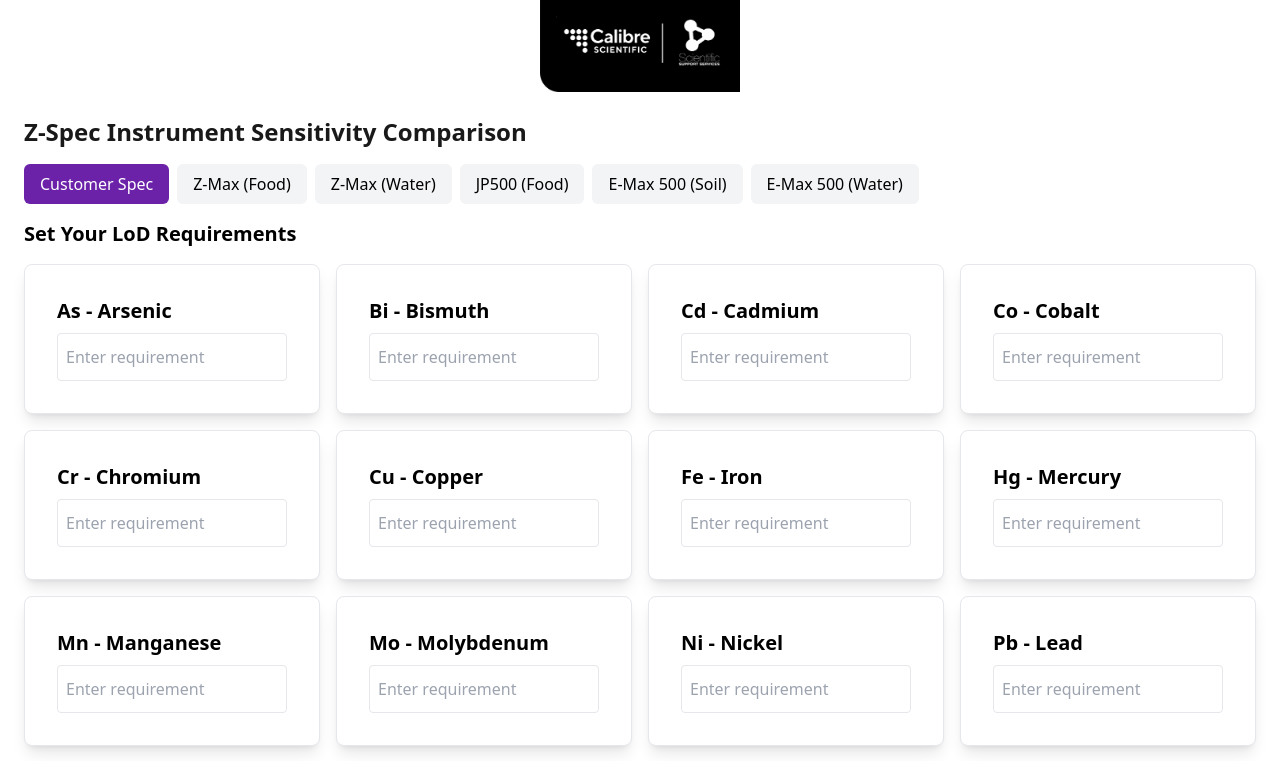
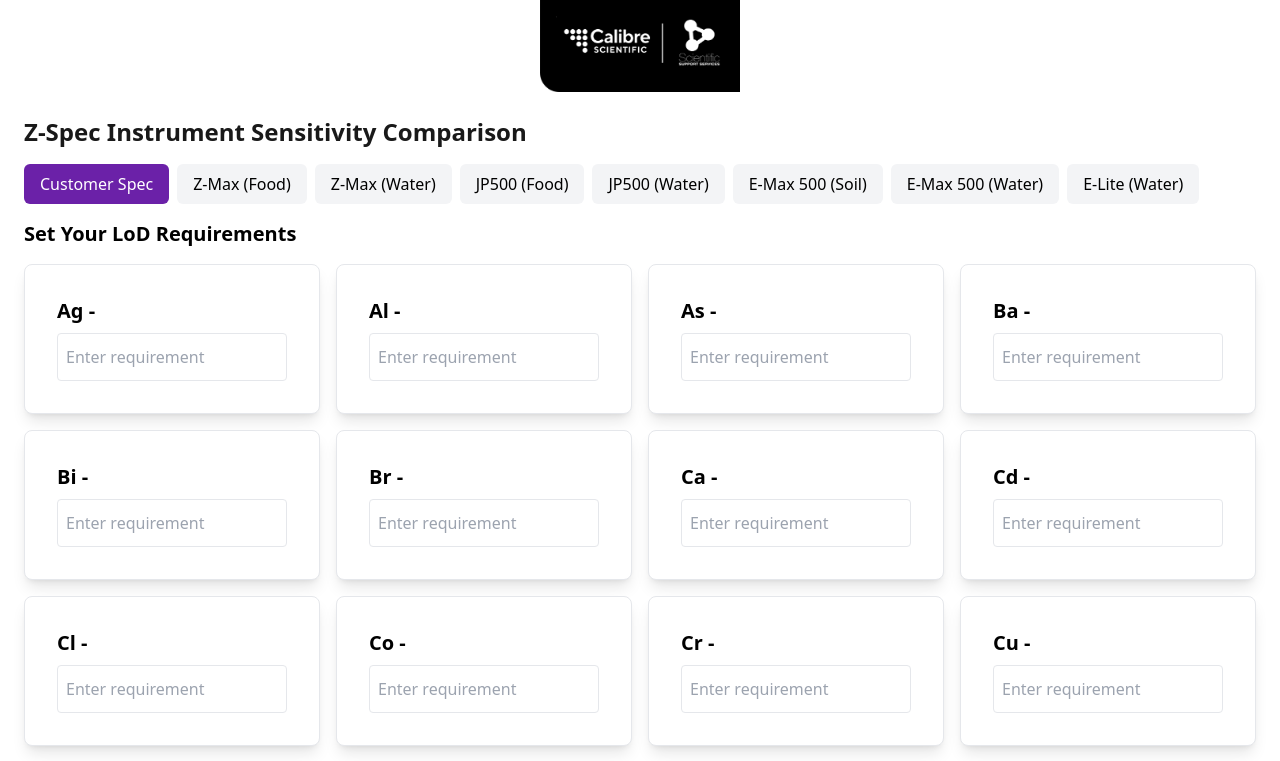
Before and after one commit to SSSNathan/XRF-Comparison-React, a React (Create React App) app: page / in a window 1280 px wide. Shown: the top 761 px of the page. Built offline with nearby package versions, Linux system fonts and the light colour scheme.

Commit message:
Update App.js
Added data for water on all 4 instruments

```diff
--- a/src/App.js
+++ b/src/App.js
@@ -4,26 +4,40 @@
 
 // Sorted elements data
 const elementsData = [
-  { element: "As", name: "Arsenic", zMaxFood: 0.015, zMaxWater: 0.03, jp500Food: 0.015, eMax500Soil: 0.4, eMax500Water: 0.07 },
-  { element: "Bi", name: "Bismuth", zMaxFood: 0.015, zMaxWater: null, jp500Food: 0.015, eMax500Soil: 0.4, eMax500Water: 0.2 },
-  { element: "Cd", name: "Cadmium", zMaxFood: null, zMaxWater: null, jp500Food: null, eMax500Soil: 0.06, eMax500Water: 0.05 },
-  { element: "Co", name: "Cobalt", zMaxFood: 0.03, zMaxWater: 0.05, jp500Food: 0.03, eMax500Soil: 16, eMax500Water: 16 },
-  { element: "Cr", name: "Chromium", zMaxFood: 0.1, zMaxWater: 0.2, jp500Food: 0.1, eMax500Soil: 4, eMax500Water: 3 },
-  { element: "Cu", name: "Copper", zMaxFood: 0.025, zMaxWater: 0.1, jp500Food: 0.025, eMax500Soil: 1, eMax500Water: 0.5 },
-  { element: "Fe", name: "Iron", zMaxFood: null, zMaxWater: 0.1, jp500Food: null, eMax500Soil: null, eMax500Water: null },
-  { element: "Hg", name: "Mercury", zMaxFood: 0.02, zMaxWater: 0.03, jp500Food: 0.015, eMax500Soil: 0.5, eMax500Water: 0.1 },
-  { element: "Mn", name: "Manganese", zMaxFood: 0.1, zMaxWater: 0.2, jp500Food: 0.1, eMax500Soil: 3, eMax500Water: 2 },
-  { element: "Mo", name: "Molybdenum", zMaxFood: null, zMaxWater: null, jp500Food: null, eMax500Soil: null, eMax500Water: null },
-  { element: "Ni", name: "Nickel", zMaxFood: 0.03, zMaxWater: 0.05, jp500Food: 0.03, eMax500Soil: 1, eMax500Water: 2 },
-  { element: "Pb", name: "Lead", zMaxFood: 0.03, zMaxWater: 0.03, jp500Food: 0.03, eMax500Soil: 0.8, eMax500Water: 0.1 },
-  { element: "Se", name: "Selenium", zMaxFood: 0.009, zMaxWater: 0.01, jp500Food: 0.009, eMax500Soil: 0.3, eMax500Water: 0.2 },
-  { element: "Sn", name: "Tin", zMaxFood: null, zMaxWater: null, jp500Food: null, eMax500Soil: null, eMax500Water: null },
-  { element: "Tl", name: "Thallium", zMaxFood: 0.015, zMaxWater: 0.03, jp500Food: 0.015, eMax500Soil: 0.4, eMax500Water: 0.2 },
-  { element: "V", name: "Vanadium", zMaxFood: null, zMaxWater: null, jp500Food: null, eMax500Soil: null, eMax500Water: null },
-  { element: "W", name: "Tungsten", zMaxFood: null, zMaxWater: 0.1, jp500Food: null, eMax500Soil: null, eMax500Water: null },
-  { element: "Ta", name: "Tantalum", zMaxFood: null, zMaxWater: 0.1, jp500Food: null, eMax500Soil: null, eMax500Water: null },
-  { element: "Zn", name: "Zinc", zMaxFood: 0.025, zMaxWater: 0.05, jp500Food: 0.025, eMax500Soil: 0.7, eMax500Water: 0.5 },
-  { element: "Sb", name: "Antimony", zMaxFood: null, zMaxWater: null, jp500Food: null, eMax500Soil: 0.4, eMax500Water: 0.2 }
+  { element: "Na", eMaxSoil: null, eMaxWater: null, jp500Food: null, jp500Water: null, zMaxFood: null, zMaxWater: null, eLiteWater: 100 },
+  { element: "Mg", eMaxSoil: null, eMaxWater: null, jp500Food: null, jp500Water: null, zMaxFood: null, zMaxWater: null, eLiteWater: 40 },
+  { element: "Al", eMaxSoil: null, eMaxWater: null, jp500Food: null, jp500Water: null, zMaxFood: null, zMaxWater: null, eLiteWater: 20 },
+  { element: "Si", eMaxSoil: null, eMaxWater: null, jp500Food: null, jp500Water: null, zMaxFood: null, zMaxWater: null, eLiteWater: 5 },
+  { element: "P",  eMaxSoil: null, eMaxWater: null, jp500Food: null, jp500Water: 100, zMaxFood: null, zMaxWater: null, eLiteWater: 1.5 },
+  { element: "S",  eMaxSoil: null, eMaxWater: null, jp500Food: null, jp500Water: 50,  zMaxFood: null, zMaxWater: null, eLiteWater: 0.6 },
+  { element: "Cl", eMaxSoil: null, eMaxWater: 500, jp500Food: null, jp500Water: 30,  zMaxFood: null, zMaxWater: null, eLiteWater: 0.3 },
+  { element: "K",  eMaxSoil: null, eMaxWater: 300, jp500Food: null, jp500Water: 20,  zMaxFood: null, zMaxWater: null, eLiteWater: 0.1 },
+  { element: "Ca", eMaxSoil: null, eMaxWater: 200, jp500Food: null, jp500Water: 15,  zMaxFood: null, zMaxWater: null, eLiteWater: 0.05 },
+  { element: "Ti", eMaxSoil: null, eMaxWater: 20,  jp500Food: null, jp500Water: 1,   zMaxFood: null, zMaxWater: null, eLiteWater: null },
+  { element: "V",  eMaxSoil: null, eMaxWater: 8,   jp500Food: null, jp500Water: 0.5, zMaxFood: null, zMaxWater: null, eLiteWater: null },
+  { element: "Cr", eMaxSoil: 4,    eMaxWater: 4,   jp500Food: 0.1,  jp500Water: 0.3, zMaxFood: 0.1,  zMaxWater: 0.2,  eLiteWater: null },
+  { element: "Mn", eMaxSoil: 3,    eMaxWater: 3,   jp500Food: 0.1,  jp500Water: 0.2, zMaxFood: 0.1,  zMaxWater: 0.2,  eLiteWater: null },
+  { element: "Fe", eMaxSoil: null, eMaxWater: 2,   jp500Food: null, jp500Water: 0.1, zMaxFood: null, zMaxWater: 0.1,  eLiteWater: null },
+  { element: "Co", eMaxSoil: 16,   eMaxWater: 0.5, jp500Food: 0.03, jp500Water: 0.07,zMaxFood: 0.03, zMaxWater: 0.05, eLiteWater: null },
+  { element: "Ni", eMaxSoil: 1,    eMaxWater: 1,   jp500Food: 0.03, jp500Water: 0.05,zMaxFood: 0.03, zMaxWater: 0.05, eLiteWater: null },
+  { element: "Cu", eMaxSoil: 1,    eMaxWater: 1,   jp500Food: 0.025,jp500Water: 0.05,zMaxFood: 0.025,zMaxWater: 0.1,  eLiteWater: null },
+  { element: "Zn", eMaxSoil: 0.7,  eMaxWater: 0.3, jp500Food: 0.025,jp500Water: 0.04,zMaxFood: 0.025,zMaxWater: 0.05, eLiteWater: null },
+  { element: "Ge", eMaxSoil: null, eMaxWater: 0.3, jp500Food: null, jp500Water: 0.04,zMaxFood: null, zMaxWater: null, eLiteWater: null },
+  { element: "As", eMaxSoil: 0.4,  eMaxWater: 0.15,jp500Food: 0.015,jp500Water: 0.03,zMaxFood: 0.015,zMaxWater: 0.03, eLiteWater: null },
+  { element: "Se", eMaxSoil: 0.3,  eMaxWater: 0.3, jp500Food: 0.009,jp500Water: 0.015,zMaxFood: 0.009,zMaxWater: 0.01, eLiteWater: null },
+  { element: "Br", eMaxSoil: null, eMaxWater: 0.05,jp500Food: null, jp500Water: 0.015,zMaxFood: null, zMaxWater: null, eLiteWater: null },
+  { element: "Mo", eMaxSoil: null, eMaxWater: 0.04,jp500Food: null, jp500Water: null, zMaxFood: null, zMaxWater: null, eLiteWater: null },
+  { element: "Pd", eMaxSoil: null, eMaxWater: 0.03,jp500Food: null, jp500Water: null, zMaxFood: null, zMaxWater: null, eLiteWater: null },
+  { element: "Ag", eMaxSoil: null, eMaxWater: 0.06,jp500Food: null, jp500Water: null, zMaxFood: null, zMaxWater: null, eLiteWater: null },
+  { element: "Cd", eMaxSoil: 0.06, eMaxWater: 0.04,jp500Food: null, jp500Water: null, zMaxFood: null, zMaxWater: null, eLiteWater: null },
+  { element: "Sn", eMaxSoil: null, eMaxWater: 0.08,jp500Food: null, jp500Water: null, zMaxFood: null, zMaxWater: null, eLiteWater: null },
+  { element: "Sb", eMaxSoil: 0.4,  eMaxWater: 0.2, jp500Food: null, jp500Water: null, zMaxFood: null, zMaxWater: null, eLiteWater: null },
+  { element: "Ba", eMaxSoil: null, eMaxWater: 5,   jp500Food: null, jp500Water: 5,   zMaxFood: null, zMaxWater: null, eLiteWater: null },
+  { element: "W",  eMaxSoil: null, eMaxWater: 0.2, jp500Food: null, jp500Water: 0.1, zMaxFood: null, zMaxWater: 0.1,  eLiteWater: null },
+  { element: "Hg", eMaxSoil: 0.5,  eMaxWater: 0.2, jp500Food: 0.015,jp500Water: 0.04,zMaxFood: 0.02, zMaxWater: 0.03, eLiteWater: null },
+  { element: "Tl", eMaxSoil: 0.4,  eMaxWater: 0.2, jp500Food: 0.015,jp500Water: 0.04,zMaxFood: 0.015,zMaxWater: 0.03, eLiteWater: null },
+  { element: "Pb", eMaxSoil: 0.8,  eMaxWater: 0.15,jp500Food: 0.03, jp500Water: 0.04,zMaxFood: 0.03, zMaxWater: 0.03, eLiteWater: null },
+  { element: "Bi", eMaxSoil: 0.4,  eMaxWater: 0.2, jp500Food: 0.015,jp500Water: 0.04,zMaxFood: 0.015,zMaxWater: null, eLiteWater: null }
 ].sort((a, b) => a.element.localeCompare(b.element));
 
 // Function to determine heatmap color based on value and requirement
@@ -66,8 +80,10 @@
     { key: "zMaxFood", label: "Z-Max (Food)" },
     { key: "zMaxWater", label: "Z-Max (Water)" },
     { key: "jp500Food", label: "JP500 (Food)" },
+    { key: "jp500Water", label: "JP500 (Water)" },
     { key: "eMax500Soil", label: "E-Max 500 (Soil)" },
-    { key: "eMax500Water", label: "E-Max 500 (Water)" }
+    { key: "eMax500Water", label: "E-Max 500 (Water)" },
+    { key: "eLiteWater", label: "E-Lite (Water)" }
   ];
 
   // Function to render content based on active tab
```
